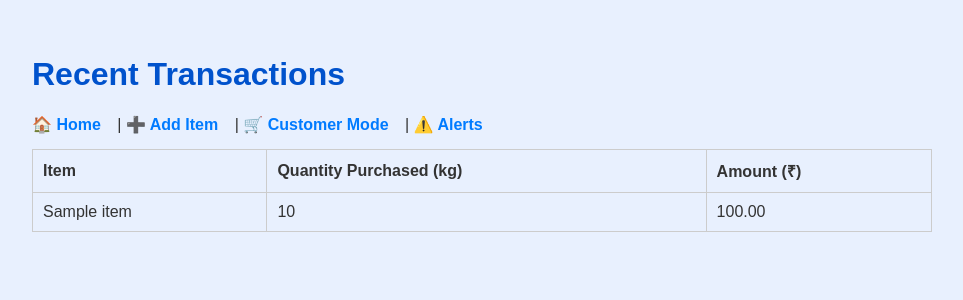
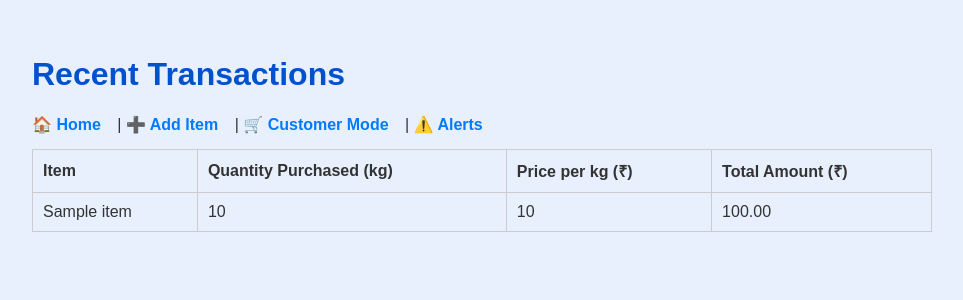
Before and after one commit to Deepika-bethi/smart-inventory, a Flask app: template templates/recent_transactions.html in a window 1280 px wide. Shown: the top 300 px of the page, without its empty margins (158-1121 px from the left). Run offline with Flask 3, Linux system fonts and the light colour scheme; the template is opened without the code that fills it: most values are stand-ins (such as "Sample title", 1, 10 or a date in 2020).

Commit message:
fix: ensure 'price' key exists in all transactions and display total amount in recent transactions

```diff
--- a/templates/recent_transactions.html
+++ b/templates/recent_transactions.html
@@ -20,15 +20,17 @@
             <tr>
                 <th>Item</th>
                 <th>Quantity Purchased (kg)</th>
-                <th>Amount (₹)</th>
+                <th>Price per kg (₹)</th>
+                <th>Total Amount (₹)</th>
             </tr>
         </thead>
         <tbody>
             {% for t in transactions %}
             <tr>
-                <td>{{ t['item'] }}</td>
-                <td>{{ t['quantity'] }}</td>
-                <td>{{ "%.2f"|format(t['quantity'] * t['price']) }}</td>
+                <td>{{ t.item }}</td>
+                <td>{{ t.quantity }}</td>
+                <td>{{ t.price }}</td>
+                <td>{{ "%.2f"|format(t.quantity * t.price) }}</td>
             </tr>
             {% endfor %}
         </tbody>
```
